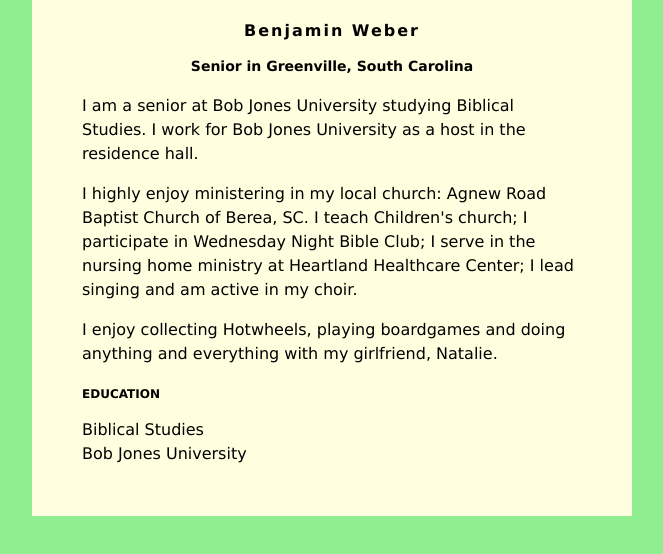
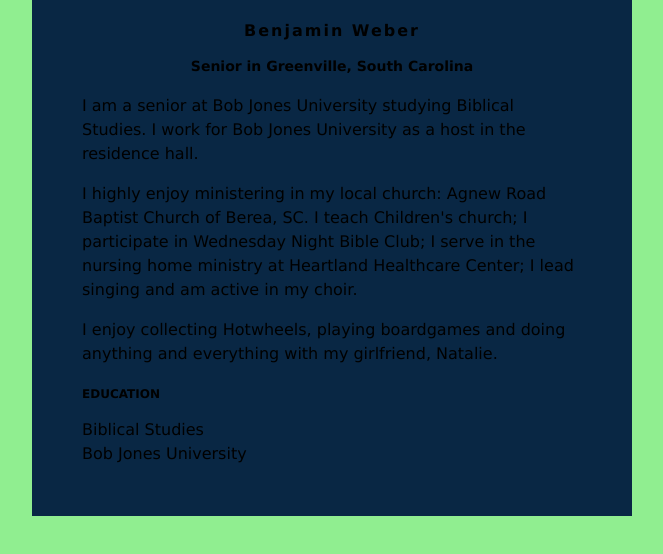
Before and after one commit to Benweber2000/Benweber2000.github.io, a plain HTML site: page index.html in a window 1280 px wide. Shown: the whole page, without its empty margins (308-971 px from the left). Drawn offline with Linux system fonts and the light colour scheme.

Commit message:
Update index.html

```diff
--- a/index.html
+++ b/index.html
@@ -6,7 +6,7 @@ body {
     font-family: Verdana;
 }
 #content {
-    background: lightyellow;
+    background: #092744;
     min-width: 200px;
     max-width: 500px;
     padding: 50px;
```
